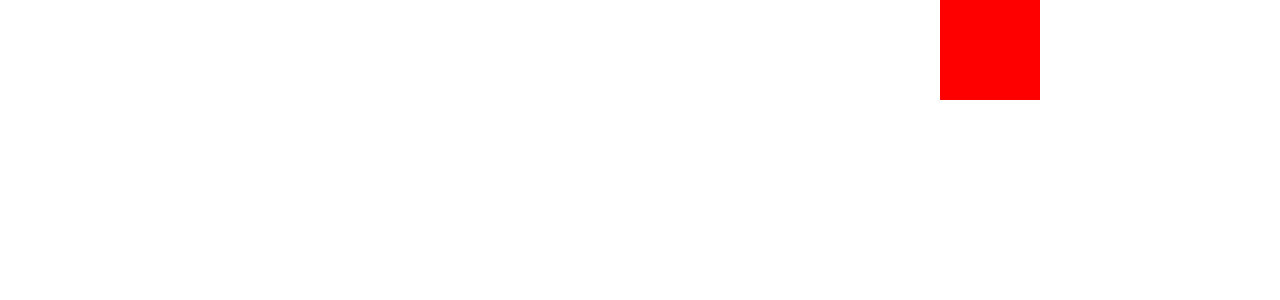
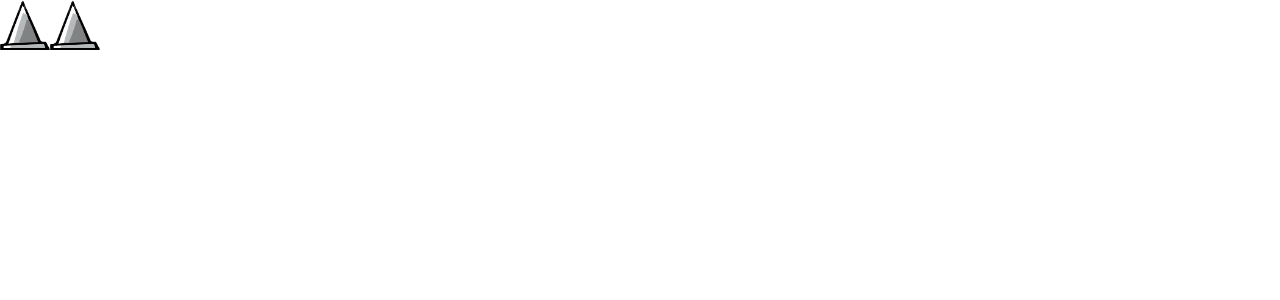
Before and after one commit to 2OttO2/ShootTheThingy, a React (Vite) app: page / in a window 1280 px wide. Shown: the top 300 px of the page. Built offline with nearby package versions, Linux system fonts and the light colour scheme.

Commit message:
ta quebrado mas ta funcionando...tecnicamente...

```diff
--- a/src/App.jsx
+++ b/src/App.jsx
@@ -6,7 +6,11 @@ import "./App.css";
 
 function App() {
   const [drawY, setDrawY] = useState(250);
-  const [spikeX,setSpikeX] = useState(window.innerWidth + 100);
+  const [spike, setSpike] = useState({
+  x: window.innerWidth + 100,
+  side: "bottom",
+  amount: 2,
+  });
 
 
 
@@ -28,17 +32,24 @@ function App() {
   const gameLoop = (time) => {
 
 
-    //LOGICA DO SPIKE
-  setSpikeX((x) => {
-    const next = x - 4;
+    //LOGICA DO Spikes
+    setSpike((prev) => {
+      const nextX = prev.x - 4;
 
-    if (next < -100) {
-      return window.innerWidth + 100;
+      if (nextX < -250) {
+        return {
+          x: window.innerWidth + 100,
+          side: Math.random() < 0.5 ? "top" : "bottom",
+          amount: Math.floor(Math.random() * 3) + 2, // 2~4
+        };
       }
 
-      return next;
+      return {
+        ...prev,
+        x: nextX,
+      };
     });
-    // Primeiro frame
+     // Primeiro frame
     if (lastTime.current === 0) {
       lastTime.current = time;
     }
@@ -126,7 +137,9 @@ function App() {
       <Player drawY={drawY} />
 
       <Spikes
-        x={spikeX}
+        x={spike.x}
+        side={spike.side}
+        amount={spike.amount}
 
       />
     </div>
--- a/src/components/Spikes/Spikes.jsx
+++ b/src/components/Spikes/Spikes.jsx
@@ -1,19 +1,19 @@
 import styles from "./Spikes.module.css";
+import spikeImg from "../../assets/spike.png";
 
-function Spikes({ x }) {
-
+function Spikes({ x, side, amount }) {
   return (
     <div
-      className={styles.spikes}
+      className={`styles.spikes ${side}`}
       style={{ left: `${x}px` }}
     >
-      <div
-        className={styles.spikesTop}
-      />
-
-      <div
-        className={styles.spikesBottom}
-      />
+      {Array.from({ length: amount }).map((_, index) => (
+        <img
+          key={index}
+          src={spikeImg}
+          className={styles.spike}
+        />
+      ))}
     </div>
   );
 }
--- a/src/components/Spikes/Spikes.module.css
+++ b/src/components/Spikes/Spikes.module.css
@@ -1,23 +1,22 @@
-
-
-.spikes {
-    position: absolute;
-    width: 100px;
-    height: 920px;
+.spikes{
+    position:absolute;
+    display:flex;
+    gap:4px;
 }
 
-.spikesTop {
-    position:absolute;
-    width: 100px;
-    height: 100px;
-    background: red;
+.spikes.bottom{
+    bottom:0;
+}
+
+.spikes.top{
     top:0;
 }
 
-.spikesBottom {
-    position:absolute;
-    width: 100px;
-    height: 100px;
-    background: red;
-    bottom:0;
+.spike{
+    width:50px;
+    height:50px;
 }
+
+.top.spike{
+    transform:rotate(180deg);
+}
```
Also changed, not shown: src/assets/spike.png (added).
